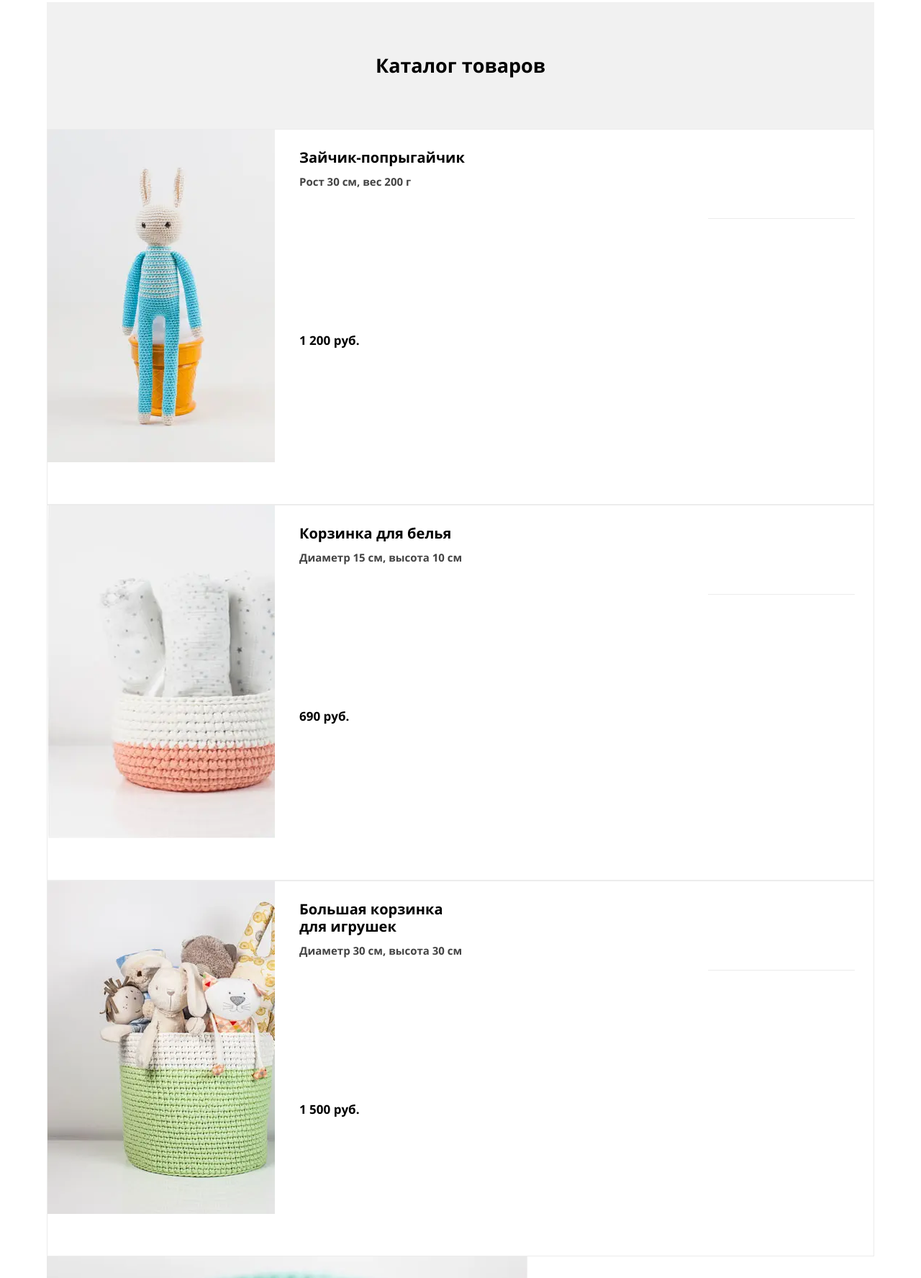
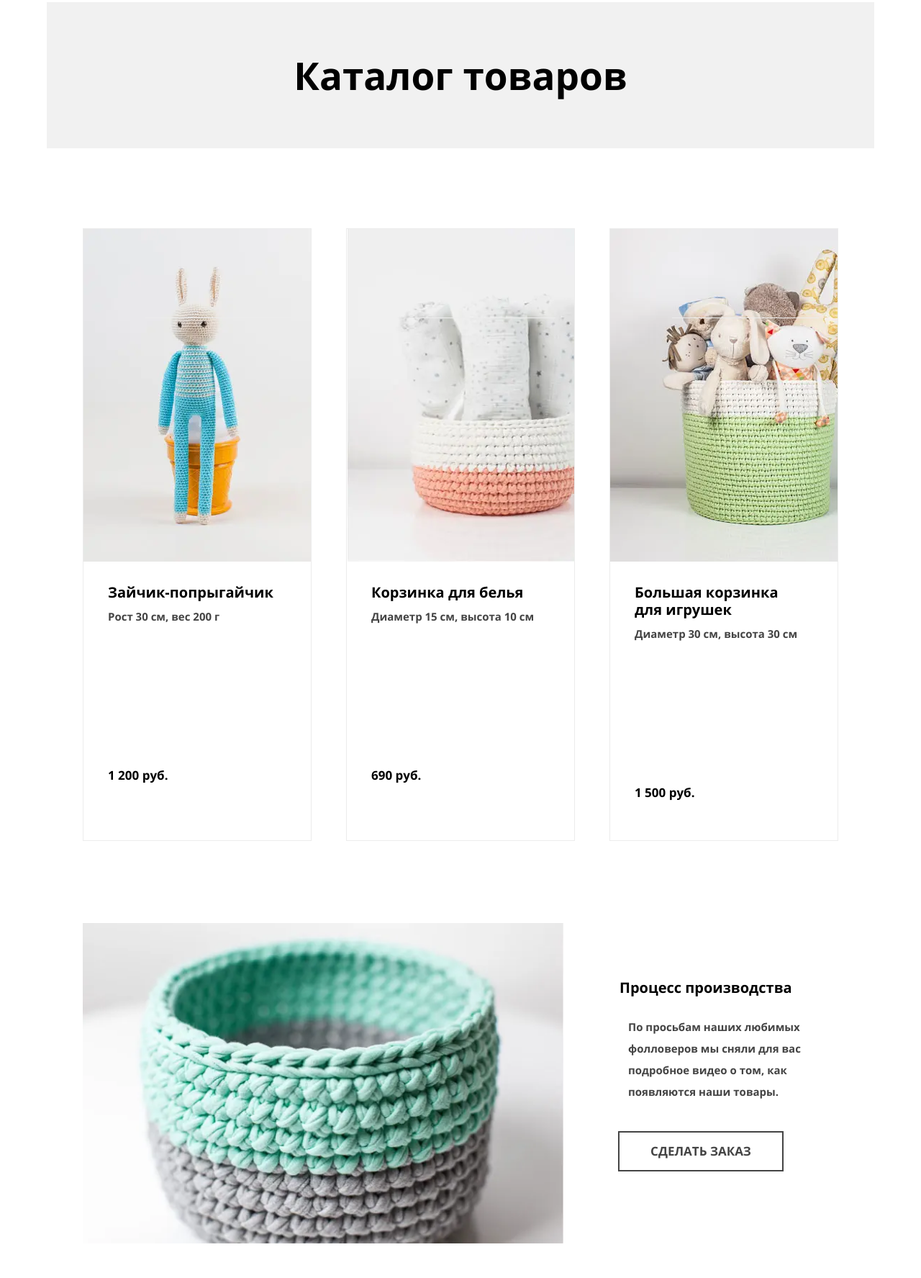
Before and after one commit to htmlacademy-adaptive/2092749-mishka-26, a website: page source/catalog.html in a window 1280 px wide. Shown: the part 86-1861 px from the top of the page at 72% size. Drawn offline with nearby package versions, Linux system fonts and the light colour scheme; files that its build step writes are made by us from their sources; files whose address does not match are found by name.

Commit message:
Продолжает стилизацию

```diff
--- a/source/catalog.html
+++ b/source/catalog.html
@@ -33,6 +33,7 @@
             <h1 class="catalog__title">Каталог товаров</h1>
         </div>
         <div class="catalog__container">
+            <div class="catalog__box">
                 <div class="catalog__card card">
                     <picture>
                         <source media="(min-width: 1150px)" type="image/webp"
@@ -97,9 +98,8 @@
                         <span class="card__price">1 500 руб.</span>
                     </div>
                 </div>
+            </div>
             <div class="main__production production">
-                    <h3 class="production__title">Процесс производства</h3>
-                    <!-- <video class="production__video" src=""></video> -->
                 <div class="production__container">
                     <picture>
                         <source media="(min-width: 1150px)" type="image/webp"
@@ -112,16 +112,20 @@
                         <source media="(min-width: 768px)" srcset="./img/video/video-tablet@2x.jpg">
                         <source type="image/webp"
                             srcset="../img/video/video-mobile@1x.webp 1x, video-mobile@2x.webp 2x">
-                        <img class="production__foto" src="../img/video/video-desktop@1x.jpg" width="260"
-                            height="150" alt="Фотография товара.">
+                        <img class="production__foto" src="../img/video/video-desktop@1x.jpg" width="260" height="150"
+                            alt="Фотография товара.">
                     </picture>
                 </div>
+                <div>
+                    <h3 class="production__title">Процесс производства</h3>
+                    <!-- <video class="production__video" src=""></video> -->
+
                     <p class="production__discription">По просьбам наших любимых фолловеров мы сняли для вас подробное
                         видео
                         о том, как появляются наши товары.</p>
                     <button class="production__button button" type="button" aria-label="Сделать заказ">Сделать
                         заказ</button>
-
+                </div>
             </div>
         </div>
     </main>
@@ -155,8 +159,8 @@
                     </li>
                     <li class="social__item">
                         <a class="social__link" href="https://t.me/htmlacademy">
-                                <svg class="social__icon" width="20" height="18" viewBox="0 0 20 18"
-                                    focusable="false" fill="currentColor" role="img" aria-label="Иконка Телеграм."
+                            <svg class="social__icon" width="20" height="18" viewBox="0 0 20 18" focusable="false"
+                                fill="currentColor" role="img" aria-label="Иконка Телеграм."
                                 xmlns="http://www.w3.org/2000/svg">
                                 <path fill-rule="evenodd" clip-rule="evenodd"
                                     d="M19.46.153c.18.15.265.382.227.611l-2.626 15.757a.657.657 0 0 1-1.012.439l-7.878-5.253a.656.656 0 0 1-.149-.956l2.611-3.263-4.36 2.906a.657.657 0 0 1-.658.041L.363 7.81a.657.657 0 0 1 .073-1.205L18.819.038a.657.657 0 0 1 .642.115ZM2.327 7.323 5.862 9.09l7.561-5.04a.656.656 0 0 1 .877.956l-4.805 6.006 6.438 4.292L18.208 1.65 2.326 7.323Z" />
--- a/source/sass/blocks/card.scss
+++ b/source/sass/blocks/card.scss
@@ -12,6 +12,10 @@
         padding: 0;
         flex-direction: inherit;
         padding-bottom: 54px;
+    }
+
+    @include desktop{
+        flex-direction: column;
     }
 }
 
--- a/source/sass/blocks/catalog.scss
+++ b/source/sass/blocks/catalog.scss
@@ -1,5 +1,5 @@
-.catalog__wrapper{
- background-color: #F1F1F1;
+.catalog__wrapper {
+    background-color: #F1F1F1;
 }
 
 .catalog__title {
@@ -11,12 +11,30 @@
     margin: 0;
     padding-top: 73px;
     padding-bottom: 73px;
+
+    @include tablet {
+        font-size: 43px;
+        line-height: 50px;
+    }
+
+    @include desktop {
+        font-size: 53px;
+        line-height: 57px;
+    }
 }
 
-.catalog__container{
+.catalog__container {
     padding: 30px 30px 58px 30px;
 
-    @include tablet{
+    @include tablet {
         padding: 0;
     }
 }
+
+.catalog__box{
+    display: flex;
+    flex-wrap: wrap;
+    column-gap: 48px;
+    row-gap: 20px;
+    padding: 111px 50px 57px 50px;
+}
--- a/source/sass/blocks/footer.scss
+++ b/source/sass/blocks/footer.scss
@@ -1,3 +1,7 @@
 .footer{
     background-color: #F1F1F1;
 }
+
+.footer__logo{
+    display: none;
+}
--- a/source/sass/blocks/production.scss
+++ b/source/sass/blocks/production.scss
@@ -1,8 +1,10 @@
 .production {
+    display: flex;
+    flex-direction: column;
 
-    @include tablet {
-        display: flex;
-        flex-direction: column;
+    @include desktop {
+        flex-direction: initial;
+padding: 57px 50px 105px 50px;
     }
 }
 
@@ -13,6 +15,7 @@
     line-height: 24px;
     padding: 21px 13px 0 91px;
     margin-bottom: 26px;
+    order: -1;
 
     @include tablet {
         font-size: 20px;
@@ -20,8 +23,14 @@
         padding-top: 0;
         padding-left: 107px;
         margin-bottom: 24px;
+        order: initial;
     }
 
+    @include desktop{
+        padding-left: 78px;
+        padding-top: 78px;
+        margin-bottom: 27px;
+    }
 }
 
 .production__video {
@@ -56,6 +65,10 @@
         padding-right: 67px;
         margin-bottom: 40px;
     }
+
+    @include desktop{
+        padding-right: 40px;
+    }
 }
 
 .production__button {
@@ -71,11 +84,15 @@
         line-height: 16px;
         margin-bottom: 110px;
     }
+
+    @include desktop{
+        min-width: 230px;
+    }
 }
 
 .production__container {
     @include tablet {
-        order: -1;
+        // order: -1;
         margin-bottom: 41px;
     }
 }
--- a/source/sass/blocks/reviews.scss
+++ b/source/sass/blocks/reviews.scss
@@ -93,4 +93,15 @@
     border: 1px solid #ECECEC;
     background-color: #FFFFFF;
     margin-bottom: 38px;
+    @include tablet{
+        border: none;
+    }
 }
+
+.reviews__arrow:hover{
+    opacity: 0.6;
+}
+
+.reviews__arrow:active{
+    opacity: 0.3;
+}
```
Also changed, not shown: source/index.html (+22 -10 lines). Lines whose indentation alone changed are shown as unchanged.
